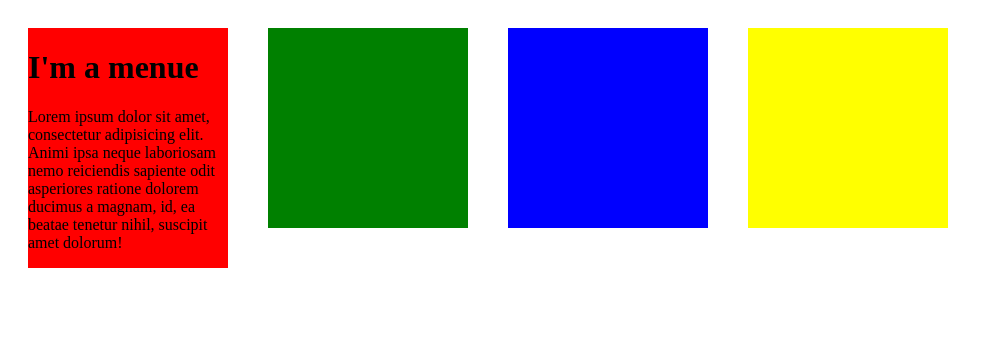
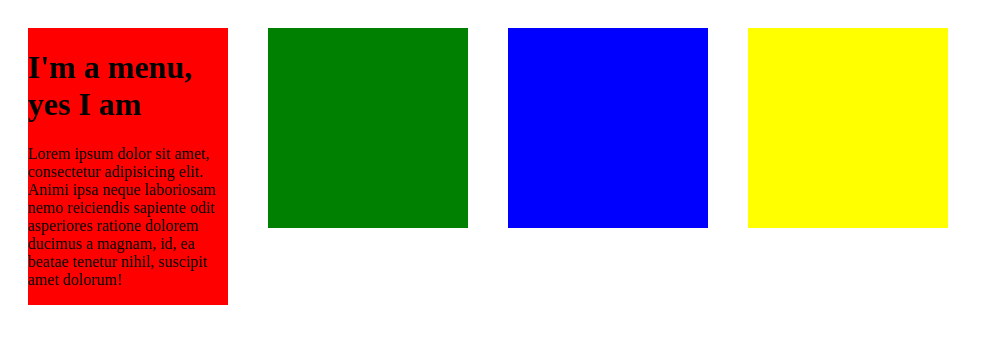
Before and after one commit to kaylareyes/Class-21, a plain HTML site: page js2.html in a window 1280 px wide. Shown: the whole page, without its empty margins (0-983 px from the left). Drawn offline with nearby package versions, Linux system fonts and the light colour scheme.

Commit message:
some test changes

```diff
--- a/js2.html
+++ b/js2.html
@@ -7,7 +7,7 @@
 <body>
 
 <div class="box box1">
-  <h1>I'm a menue</h1>
+  <h1>I'm a menu, yes I am</h1>
   <p>Lorem ipsum dolor sit amet, consectetur adipisicing elit. Animi ipsa neque laboriosam nemo reiciendis sapiente odit asperiores ratione dolorem ducimus a magnam, id, ea beatae tenetur nihil, suscipit amet dolorum!</p>
 </div>
 <div class="box box2"></div>
```
Also changed, not shown: js1.html (+3 -0 lines).
